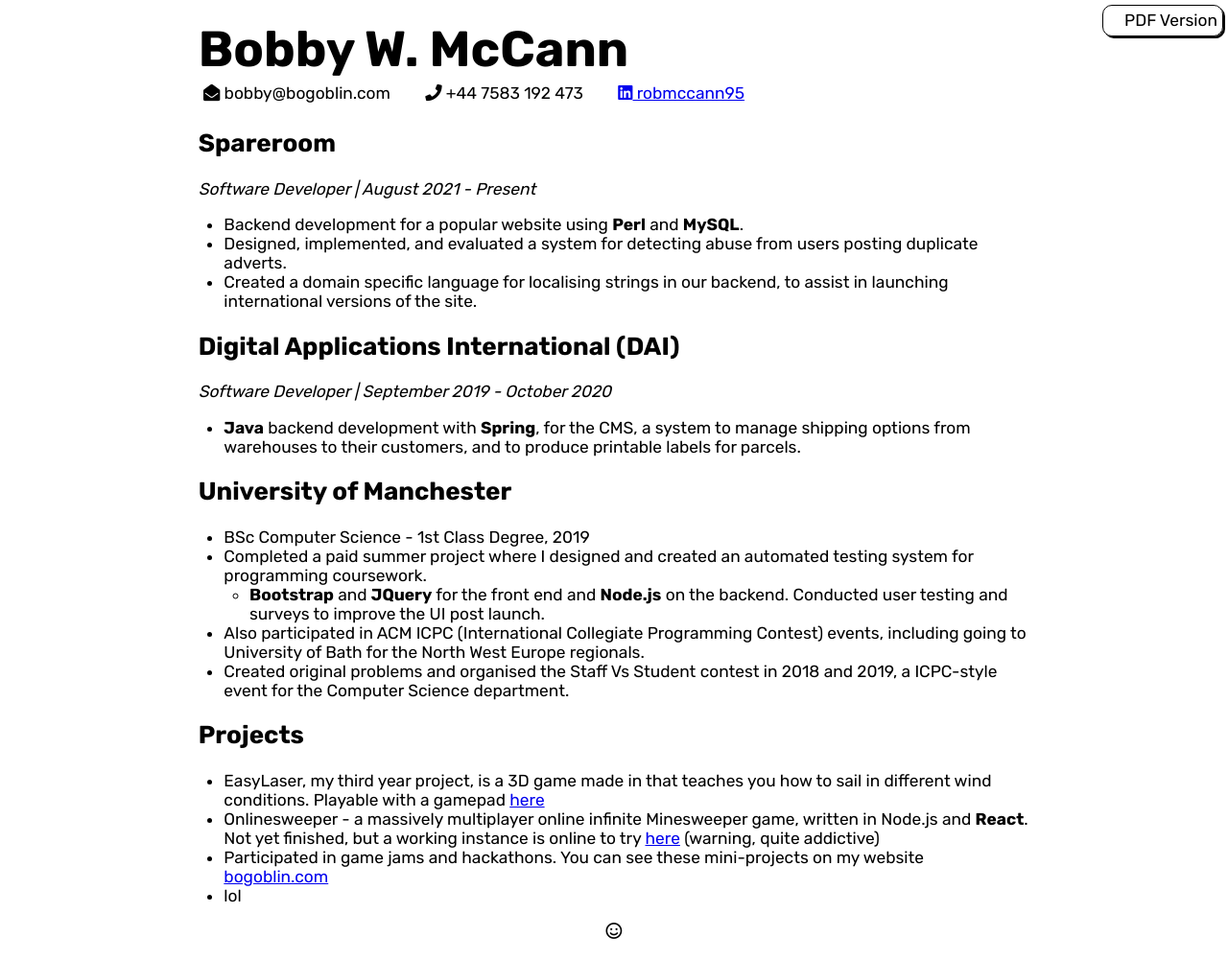
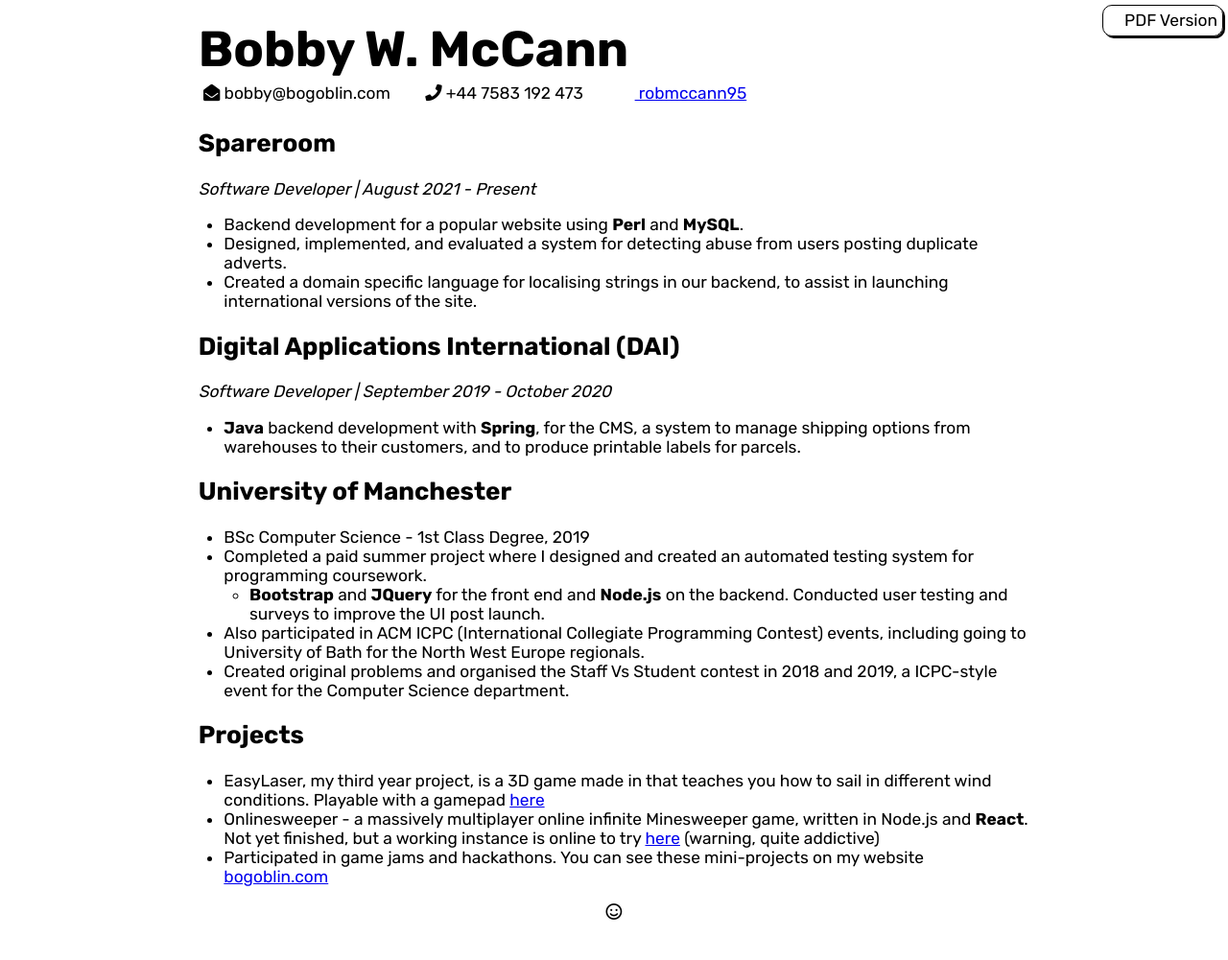
Before and after one commit to bogoblin/bobbyweb, a Jekyll site: the page cv/index.html, which Jekyll copies as it is, in a window 1280 px wide. Shown: the whole page at 96% size. Built offline with Jekyll 4.4.1, drawn with Linux system fonts in a browser that asks for light colours; nearby versions of some CDN libraries.

Commit message:
Remove lol

```diff
--- a/cv/index.html
+++ b/cv/index.html
@@ -40,7 +40,7 @@
             <div class="info">
                 <span><i class="fas fa-envelope-open"></i>   bobby@bogoblin.com</span>
                 <span><i class="fas fa-phone"></i>  +44 7583 192 473</span>
-                <span><a href="https://www.linkedin.com/in/robmccann95/"><i class="fab fa-linkedin"></i>  robmccann95</a></span>
+                <span><a href="https://www.linkedin.com/in/robmccann95/"><i class="fas fa-linkedin"></i>  robmccann95</a></span>
             </div>
         </div>
         <div>
@@ -74,7 +74,6 @@
 <li>EasyLaser, my third year project, is a 3D game made in that teaches you how to sail in different wind conditions. Playable with a gamepad <a href="https://bogoblin.com/games/2019/05/11/EasyLaser.html">here</a></li>
 <li>Onlinesweeper - a massively multiplayer online infinite Minesweeper game, written in Node.js and <strong>React</strong>. Not yet finished, but a working instance is online to try <a href="https://onlinesweeper-5i7y9.ondigitalocean.app/">here</a> (warning, quite addictive)</li>
 <li>Participated in game jams and hackathons. You can see these mini-projects on my website <a href="https://bogoblin.com">bogoblin.com</a></li>
-<li>lol</li>
 </ul>
 <center><i class="far fa-smile"></i></center>
 <!--I know you're not supposed to use <center>, leave me alone-->
```
Also changed, not shown: 1 other file.
